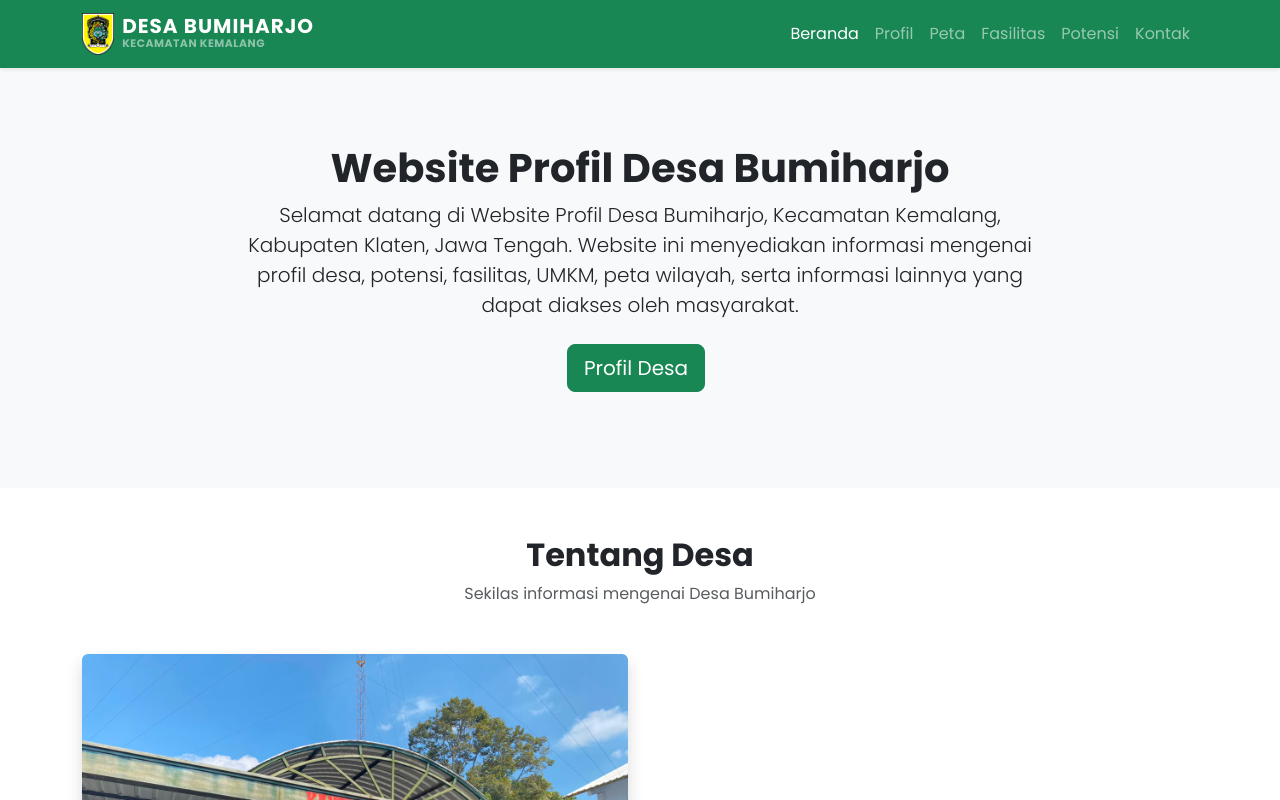
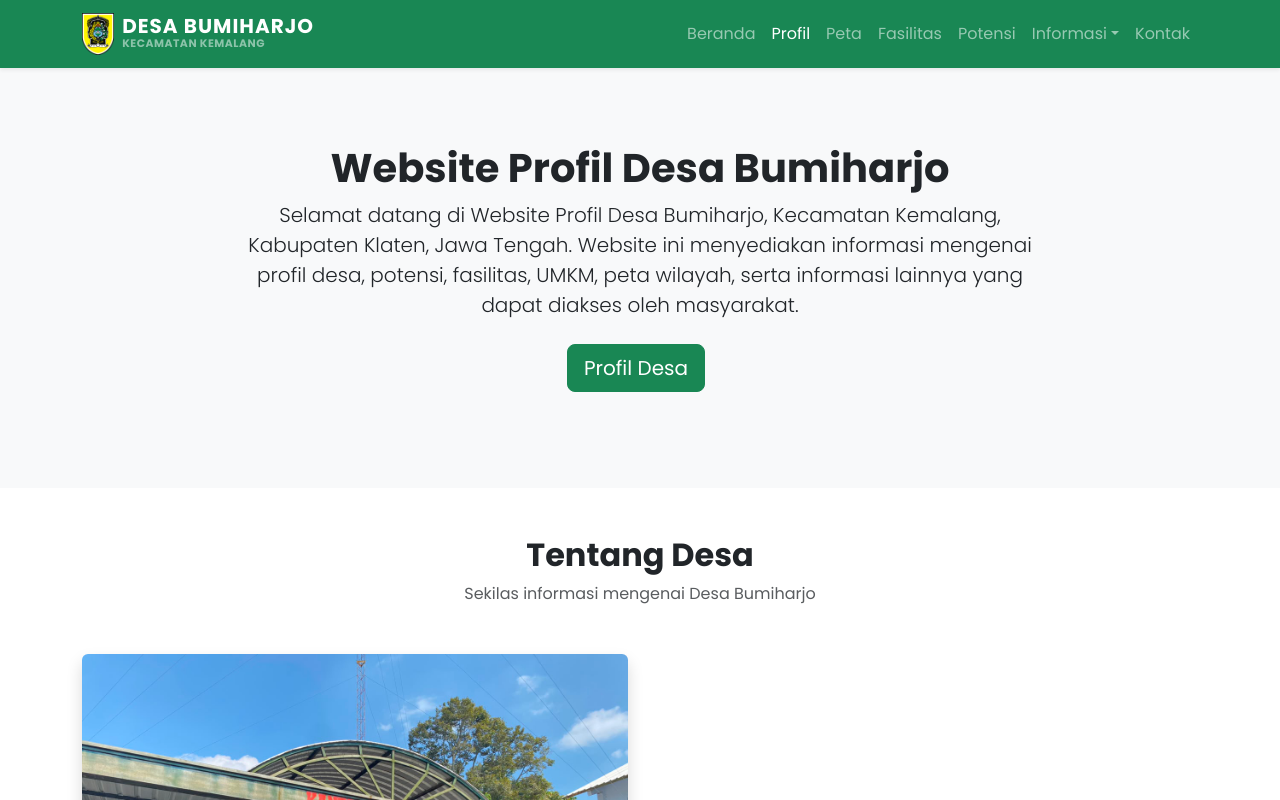
Before and after one commit to zakzulll/website-desa-bumiharjo, a Next.js app: page / in a window 1280 px wide. Shown: the top 800 px of the page. Built offline with nearby package versions, Linux system fonts and the light colour scheme; no server answers; the database is empty.

Commit message:
Update page.tsx

```diff
--- a/app/page.tsx
+++ b/app/page.tsx
@@ -46,27 +46,64 @@ export default function HomePage() {
 
   return (
     <>
-      {/* NAVBAR */}
+      {/* NAVBAR LENGKAP */}
       <nav className="navbar navbar-expand-lg navbar-dark bg-success fixed-top shadow-sm">
         <div className="container">
-          <Link className="navbar-brand d-flex align-items-center gap-2" href="/">
-            <img src="/assets/img/logo-klaten.png" alt="Logo Kabupaten Klaten" height="42" className="d-inline-block align-text-top" />
+          {/* Bagian Kiri: Logo & Judul */}
+          <a className="navbar-brand d-flex align-items-center gap-2" href="/">
+            <img
+              src="/assets/img/logo-klaten.png"
+              alt="Logo Kabupaten Klaten"
+              style={{ height: "42px", width: "auto", objectFit: "contain" }}
+              className="d-inline-block align-text-top"
+            />
             <div className="d-flex flex-column">
               <span className="fw-bold text-uppercase lh-1 fs-5">Desa Bumiharjo</span>
-              <span className="text-white-50" style={{ fontSize: "0.68rem", letterSpacing: "0.5px" }}>KECAMATAN KEMALANG</span>
+              <span className="text-white-50" style={{ fontSize: "0.68rem", letterSpacing: "0.5px" }}>
+                KECAMATAN KEMALANG
+              </span>
             </div>
-          </Link>
-          <button className="navbar-toggler" type="button" data-bs-toggle="collapse" data-bs-target="#navbarProdusi">
+          </a>
+
+          {/* Tombol Hamburger (Untuk versi HP) */}
+          <button className="navbar-toggler" type="button" data-bs-toggle="collapse" data-bs-target="#navbarProdusi" aria-controls="navbarProdusi" aria-expanded="false" aria-label="Toggle navigation">
             <span className="navbar-toggler-icon"></span>
           </button>
-          <div className="collapse navbar-collapse" id="navbarProdusi">
+
+          {/* Bagian Kanan: Menu Navigasi */}
+          <div className="collapse navbar-collapse d-lg-flex" id="navbarProdusi">
             <ul className="navbar-nav ms-auto">
-              <li className="nav-item"><Link className="nav-link active" href="/">Beranda</Link></li>
-              <li className="nav-item"><Link className="nav-link" href="/profil">Profil</Link></li>
-              <li className="nav-item"><Link className="nav-link" href="/peta">Peta</Link></li>
-              <li className="nav-item"><Link className="nav-link" href="/fasilitas">Fasilitas</Link></li>
-              <li className="nav-item"><Link className="nav-link" href="/potensi">Potensi</Link></li>
-              <li className="nav-item"><Link className="nav-link" href="/kontak">Kontak</Link></li>
+              <li className="nav-item">
+                <a className="nav-link" href="/">Beranda</a>
+              </li>
+              <li className="nav-item">
+                <a className="nav-link active" href="/profil">Profil</a>
+              </li>
+              <li className="nav-item">
+                <a className="nav-link" href="/peta">Peta</a>
+              </li>
+              <li className="nav-item">
+                <a className="nav-link" href="/fasilitas">Fasilitas</a>
+              </li>
+              <li className="nav-item">
+                <a className="nav-link" href="/potensi">Potensi</a>
+              </li>
+
+              {/* Menu Dropdown Informasi */}
+              <li className="nav-item dropdown">
+                <a className="nav-link dropdown-toggle" href="#" id="informasiDropdown" role="button" data-bs-toggle="dropdown" aria-expanded="false">
+                  Informasi
+                </a>
+                <ul className="dropdown-menu dropdown-menu-end border-0 shadow" aria-labelledby="informasiDropdown">
+                  <li><a className="dropdown-item" href="/umkm">UMKM</a></li>
+                  <li><a className="dropdown-item" href="/informasi">Artikel & Galeri</a></li>
+                  <li><a className="dropdown-item" href="/apbdesa">APBDesa</a></li>
+                </ul>
+              </li>
+
+              <li className="nav-item">
+                <a className="nav-link" href="/kontak">Kontak</a>
+              </li>
             </ul>
           </div>
         </div>
```
